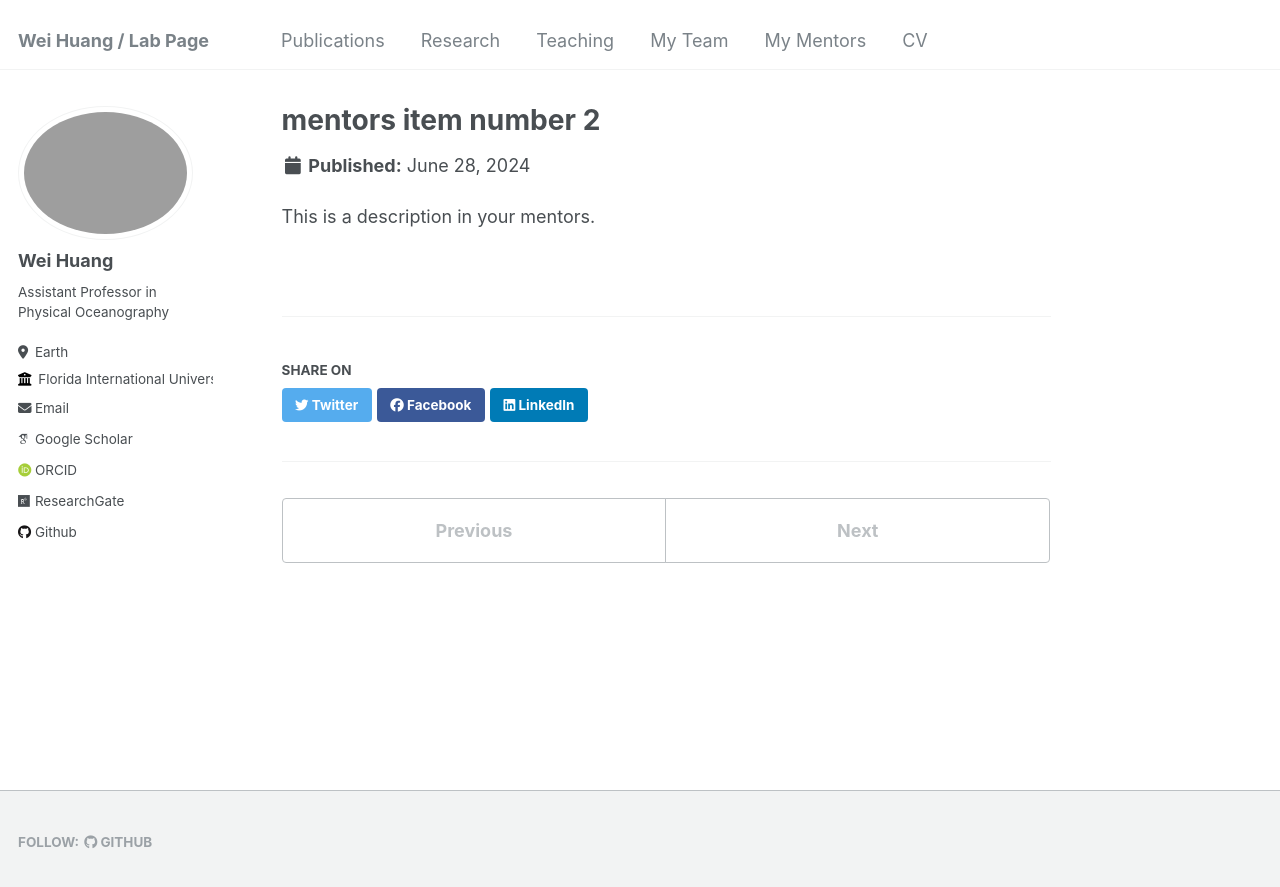
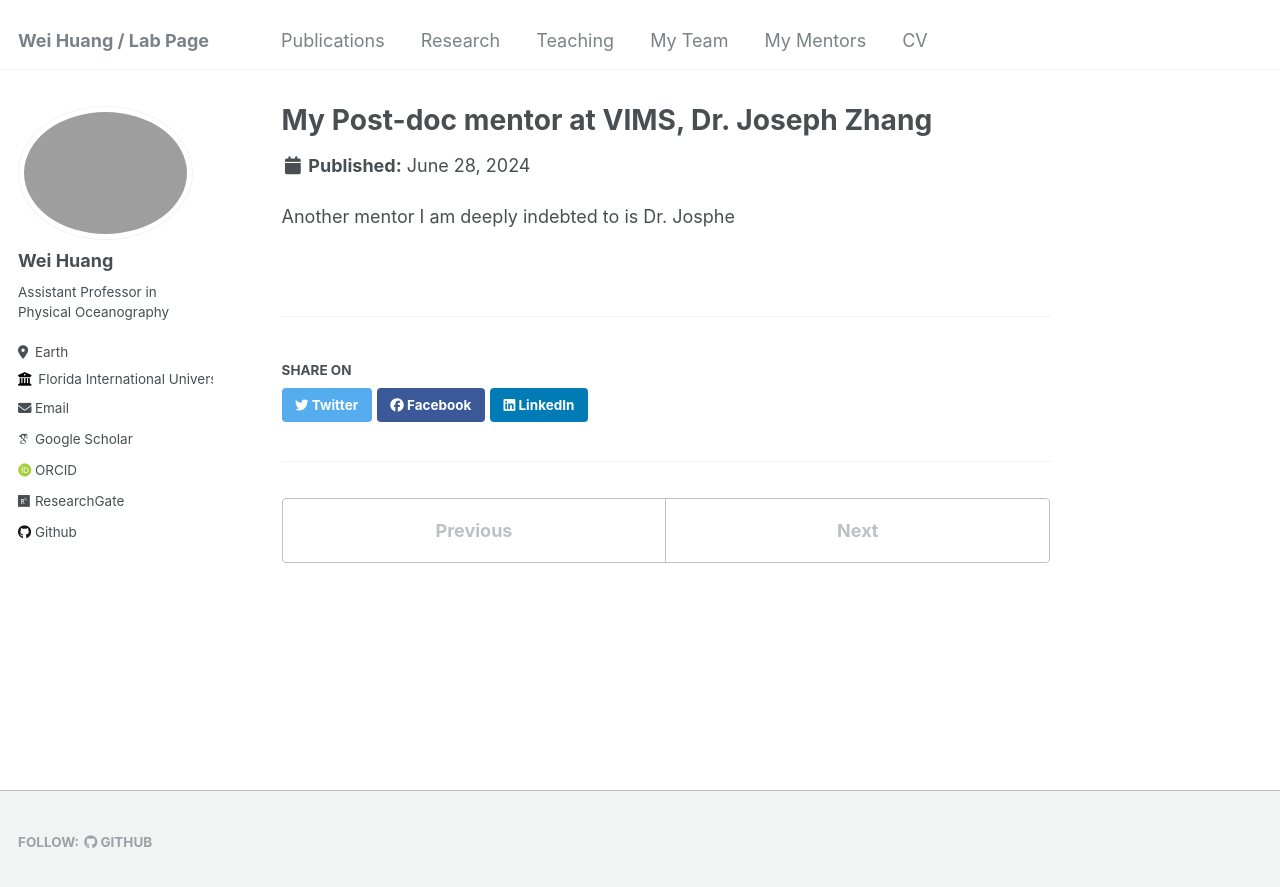
Before and after one commit to huang96169/huang96169.github.io, a Jekyll site: the page built from _mentors/mentors-2.md, in a window 1280 px wide. Shown: the top 887 px of the page. Built offline with Jekyll 4.4.1, drawn with Linux system fonts in a browser that asks for light colours; some web fonts are replaced.

Commit message:
Update mentors-2.md

```diff
--- a/_mentors/mentors-2.md
+++ b/_mentors/mentors-2.md
@@ -1,8 +1,8 @@
 ---
-title: "mentors item number 2"
-short: Short description of mentors item number 2
+title: "My Post-doc mentor at VIMS, Dr. Joseph Zhang"
+short: My Post-doc mentor at VIMS, Dr. Joseph Zhang
 excerpt: "<img src='/images/Mentor_Joseph.png'>"
 collection: mentors
 ---
 
-This is a description in your mentors.
+Another mentor I am deeply indebted to is Dr. Josphe
```
